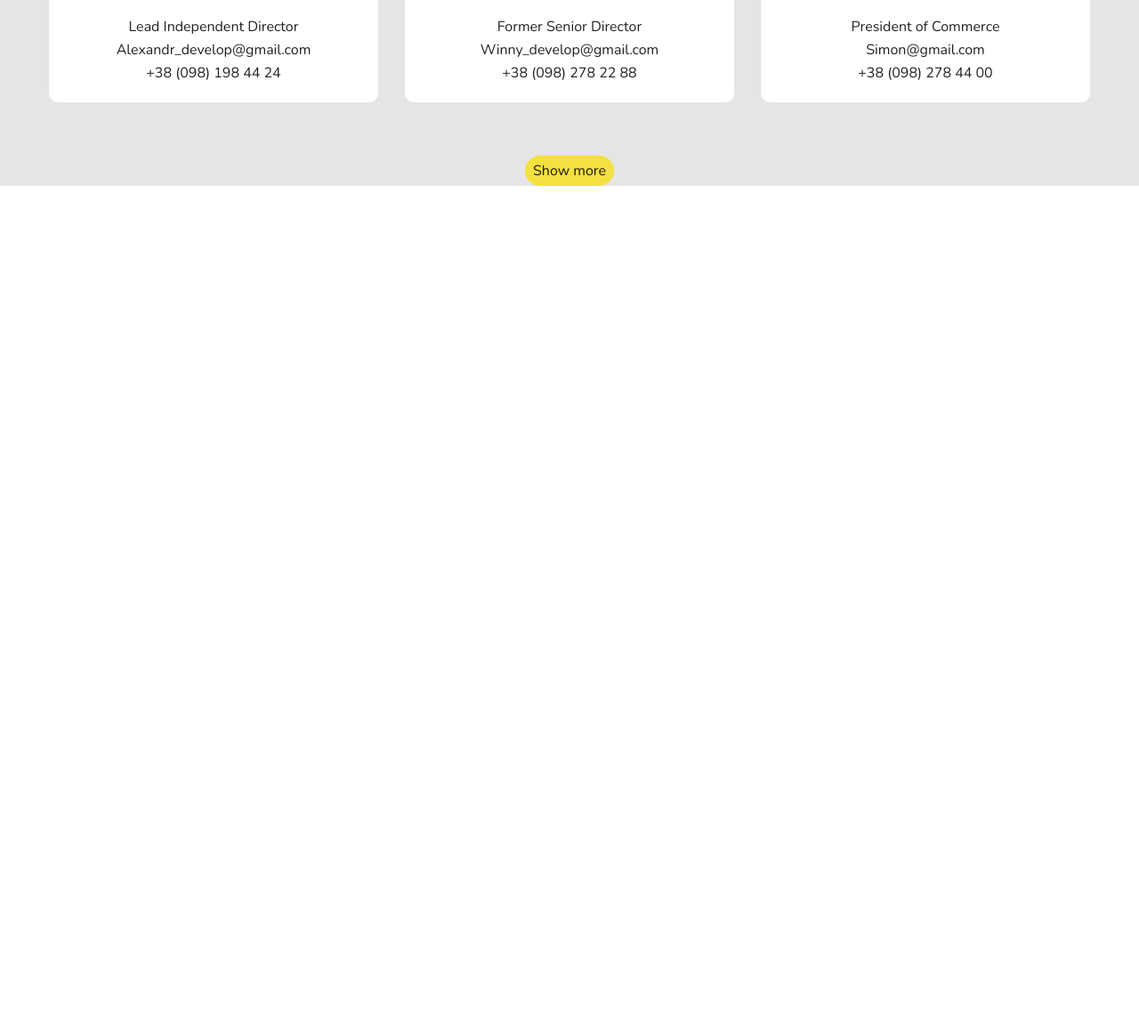
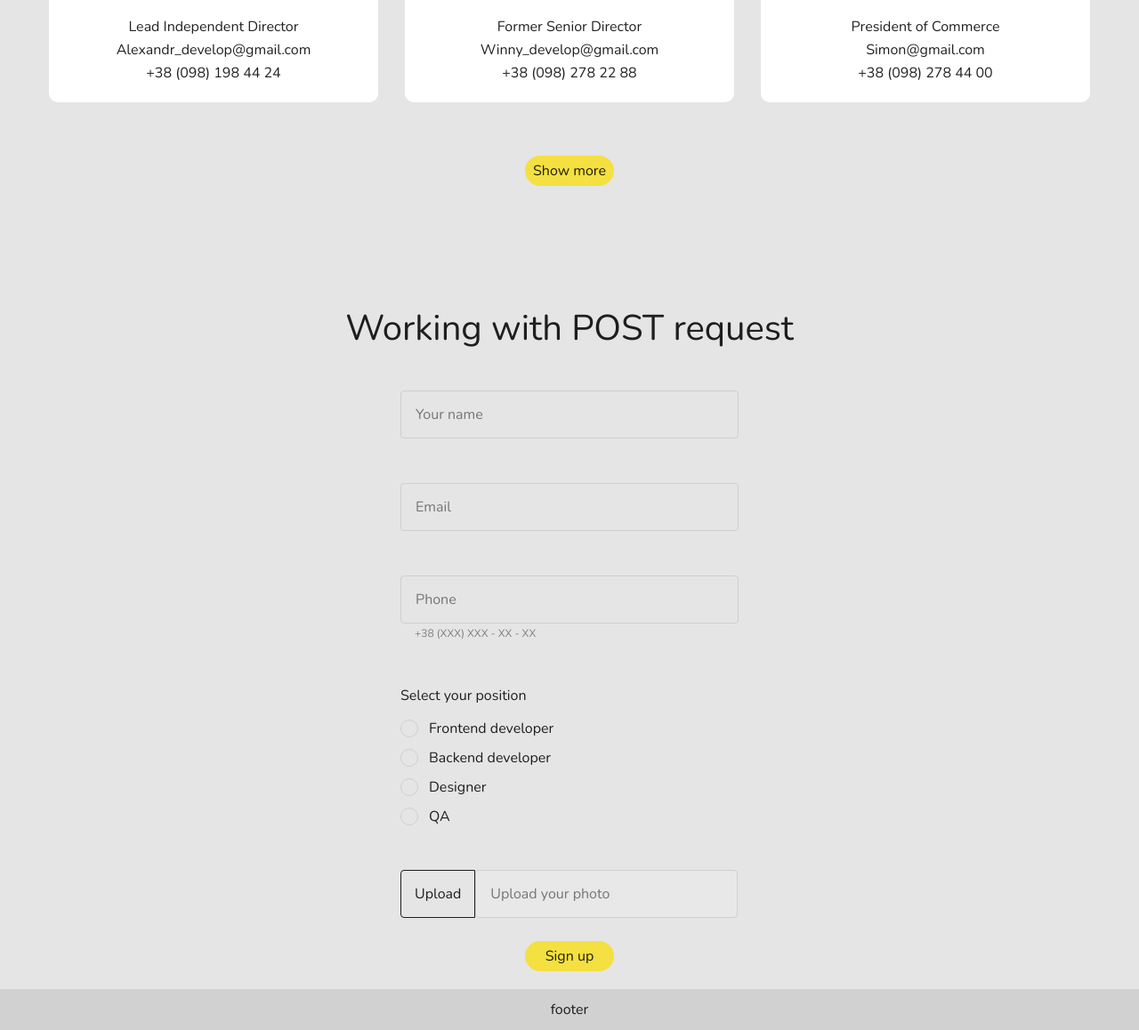
Before and after one commit to inogda/start-page-proofs, a website: page app/index.html in a window 1280 px wide. Shown: the part 1318-2476 px from the top of the page at 89% size. Before the commit the page ends 1527 px from the top, so only its background shows below. Drawn offline with nearby package versions, Linux system fonts and the light colour scheme; files that its build step writes are made by us from their sources.

Commit message:
shablon header home people request header

```diff
--- a/app/index.html
+++ b/app/index.html
@@ -13,6 +13,8 @@
     <link rel="stylesheet" href="css/blocks/header.css">
     <link rel="stylesheet" href="css/blocks/home.css">
     <link rel="stylesheet" href="css/blocks/people.css">
+    <link rel="stylesheet" href="css/blocks/request.css">
+    <link rel="stylesheet" href="css/blocks/footer.css">
 
 
 </head>
@@ -198,11 +200,81 @@
         </div>
     </section>
 
+    <section class="request">
+        <div class="container">
+            <h2 class="request__title">
+                Working with POST request
+            </h2>
+
+            <form action="/" method="post">
+                <ul>
+                    <li>
+                        <input class="request-input" type="text" id="name"
+                               name="user_name" placeholder="Your name">
+                    </li>
+                    <li>
+                        <input class="request-input" type="email" id="mail"
+                               name="user_mail" placeholder="Email">
+                    </li>
+                    <li>
+                        <div class="request-grid">
+                            <input class="request-input" type="text" id="phone"
+                                   name="user_phone" placeholder="Phone">
+                            <label class="request-grid-label" for="phone">+38 (XXX) XXX - XX - XX</label>
+                        </div>
+                    </li>
+                    <li>
+                        <div class="request-title">
+                            Select your position
+                        </div>
+
+
+                        <div class="request-radio">
+                            <div class="custom-radio">
+                                <input type="radio" name="radio" id="radio1" >
+                                <label for="radio1">Frontend developer</label>
+                            </div>
+
+                            <div class="custom-radio">
+                                <input type="radio" name="radio" id="radio2" >
+                                <label for="radio2">Backend developer</label>
+                            </div>
+
+                            <div class="custom-radio">
+                                <input type="radio" name="radio" id="radio2" >
+                                <label for="radio2">Designer</label>
+                            </div>
+
+                            <div class="custom-radio">
+                                <input type="radio" name="radio" id="radio2" >
+                                <label for="radio2">QA</label>
+                            </div>
+                        </div>
+
+                        <div class="request_upload">
+                            <div class="mask-wrapper">
+                                <div class="mask">
+                                    <button class="send-file">Upload</button><input class="fileInputText" type="text" placeholder="Upload your photo" disabled>
+                                </div>
+                                <input id="my_file" class="custom-file-input" type="file" name="my_file">
+                            </div>
+                        </div>
+
+
+                    </li>
+                </ul>
+                <div class="request__btn">
+                    <a href="#" class="a-btn">Sign up</a>
+                </div>
+            </form>
+
+        </div>
+    </section>
 
 </main>
 
-<footer>
-
+<footer class="footer">
+ footer
 </footer>
 
 
--- a/app/js/main.js
+++ b/app/js/main.js
@@ -7,3 +7,14 @@ $(function(){
 
 
 });
+
+$(document).ready(function() {
+    $('.custom-file-input').on('change', function() {
+        realVal = $(this).val();
+        lastIndex = realVal.lastIndexOf('\\') + 1;
+        if(lastIndex !== -1) {
+            realVal = realVal.substr(lastIndex);
+            $(this).prev('.mask').find('.fileInputText').val(realVal);
+        }
+    });
+});
--- /dev/null
+++ b/app/scss/blocks/footer.scss
@@ -0,0 +1,6 @@
+/* footer */
+.footer{
+  padding-top: 10px;
+  padding-bottom: 10px;
+  background-color: #D1D1D1;
+}
--- a/app/scss/blocks/home.scss
+++ b/app/scss/blocks/home.scss
@@ -1,10 +1,4 @@
 /* section Home */
-.main{
-  background-color: #E5E5E5;
-  position: absolute;
-  z-index: -2;
-  width: 100%;
-}
 .home-block{
   position: relative;
   min-height: 650px;
--- /dev/null
+++ b/app/scss/blocks/request.scss
@@ -0,0 +1,184 @@
+
+.request{
+
+}
+
+.request__title {
+  //styleName: H2;
+  font-size: 40px;
+  line-height: 40px;
+  letter-spacing: 0em;
+  color: rgba( 0, 0, 0, 0.87);
+  padding-top: 140px;
+  margin: 0 auto;
+}
+
+.request-input{
+  height: 54px;
+  width: 100%;
+  border: 1px solid #D0CFCF;
+  box-sizing: border-box;
+  border-radius: 4px;
+  padding-left: 16px;
+  padding-top: 14px;
+  padding-bottom: 14px;
+  background-color: #E5E5E5;
+}
+
+.request li {
+  width: 380px;
+  padding-top: 50px;
+  margin: 0 auto;/*центрируем ее*/
+}
+
+.request-grid{
+  width: 100%;
+  display: inline-grid;
+  .request-grid-label{
+    text-align: left;
+    padding-top: 4px;
+    padding-left: 16px;
+    color: #7E7E7E;
+    font-size: 12px;
+    line-height: 14px;
+
+  }
+}
+
+.request-title{
+  text-align: left;
+  font-size: 16px;
+  line-height: 26px;
+  color: rgba(0, 0, 0, 0.87);
+}
+
+.request-radio{
+  padding-top: 11px;
+  text-align: left;
+}
+.custom-radio{
+  display: flex;
+  align-items: center;
+}
+
+.request-radio .custom-radio + .custom-radio {
+  padding-top: 7px;
+}
+
+
+input[type='radio'],
+label {
+  cursor: pointer;
+}
+
+input[type='radio'] {
+  position: relative;
+  height: 20px;
+  width: 20px;
+  -webkit-appearance: none;
+  -moz-appearance: none;
+  appearance: none;
+  outline: none;
+  margin-right: 12px;
+}
+
+input[type='radio']::before {
+  content: '';
+  position: absolute;
+  top: 50%;
+  left: 50%;
+  width: 20px;
+  height: 20px;
+  border-radius: 50%;
+  transform: translate(-50%, -50%);
+  background-color: #e5e5e5;
+  border: 1px solid #d0cfcf;
+}
+
+input[type='radio']:hover::before {
+  border: 2px solid #00BDD3;
+}
+
+input[type='radio']:checked::before {
+  content: '';
+  position: absolute;
+  top: 50%;
+  left: 50%;
+  width: 20px;
+  height: 20px;
+  border-radius: 50%;
+  transform: translate(-50%, -50%);
+  background-color: white;
+  border: 1px solid #00BDD3;
+}
+input[type='radio']:checked:hover::before {
+  border: 2px solid #00BDD3;
+}
+
+input[type='radio']::after {
+  content: '';
+  position: absolute;
+  top: 50%;
+  left: 50%;
+  width: 10px;
+  height: 10px;
+  border-radius: 50%;
+  background-color: #e5e5e5;
+  transform: translate(-50%, -50%);
+  visibility: visible;
+}
+
+input[type='radio']:checked::after {
+  content: '';
+  position: absolute;
+  top: 50%;
+  left: 50%;
+  width: 10px;
+  height: 10px;
+  border-radius: 50%;
+  background-color: #00BDD3;
+  transform: translate(-50%, -50%);
+  visibility: visible;
+}
+
+
+/* file upload */
+.request_upload{
+  text-align: left;
+  padding-top: 47px;
+}
+
+
+
+
+.mask-wrapper {
+
+}
+
+.mask-wrapper .send-file {
+  padding: 15px 15px;
+  color: rgba(0, 0, 0, 0.87);
+  border: 1px solid rgba(0, 0, 0, 0.87);
+  box-sizing: border-box;
+  border-radius: 4px 0px 0px 4px;
+}
+.mask-wrapper .fileInputText {
+  position: relative;
+  padding-left: 16px;
+  padding-top: 15px;
+  padding-bottom: 15px;
+  border: 1px solid #D0CFCF;
+  box-sizing: border-box;
+  border-radius: 4px;
+  width: 295px;
+}
+.custom-file-input {
+  width: 252px;
+  opacity: 0;
+  filter: alpha(opacity=0);
+  position: relative;
+  top: -27px;
+  left: -16px;
+  z-index: 99999;
+  cursor: pointer;
+}
--- a/app/scss/main.scss
+++ b/app/scss/main.scss
@@ -65,3 +65,11 @@ body {
   //background-color: gold;
   opacity: 0.8;
 }
+
+.main{
+  background-color: #E5E5E5;
+  position: relative;
+  z-index: -2;
+  width: 100%;
+  padding-bottom: 20px;
+}
```
Also changed, not shown: app/css/blocks/home.css, app/css/blocks/home.min.css, app/css/main.css, app/css/main.min.css.
